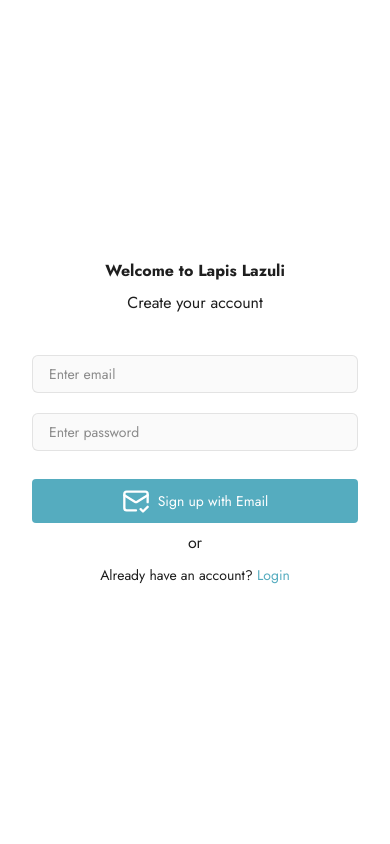
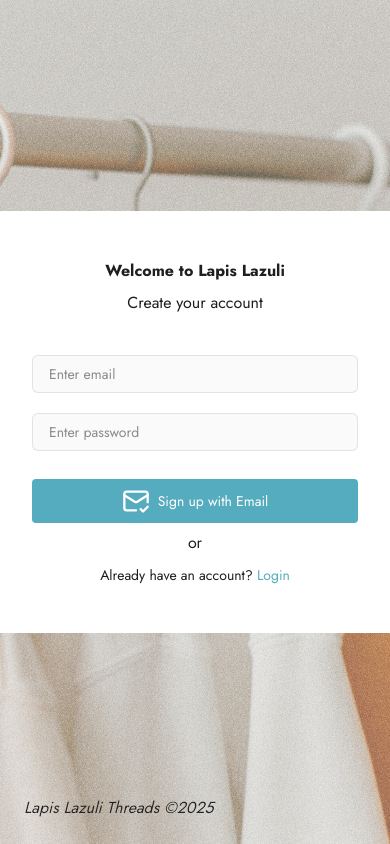
Before and after one commit to Karongoi/Lapis-Lazuli, a Next.js app: page /signup in a window 390 px wide. Built offline with nearby package versions, Linux system fonts and the light colour scheme; no server answers.

Commit message:
fix: change responsive layout for auth pages on mobile view

```diff
--- a/app/(lazuli)/(auth)/login/page.tsx
+++ b/app/(lazuli)/(auth)/login/page.tsx
@@ -48,7 +48,7 @@
                 src={bgImage}
                 alt="Background"
                 priority
-                className="hidden sm:block object-cover h-screen w-full opacity-70"
+                className="block object-cover h-screen w-full sm:w-2/3 opacity-70"
             />
             <span className='absolute left-6 bottom-6 italic'>Lapis Lazuli Threads &copy;2025</span>
 
@@ -57,7 +57,7 @@
 
             {/* Form container */}
             <div
-                className="relative z-20 bg-background w-full lg:w-[45%] p-8 md:px-12 py-12 flex flex-col items-center gap-2 h-screen justify-center"
+                className="absolute sm:relative z-20 bg-background w-full sm:w-1/2 lg:w-[45%] p-8 md:px-12 py-12 flex flex-col items-center gap-2 h-auto sm:h-screen justify-center"
             >
                 <h1 className="text-md md:text-xl lg:text-2xl font-bold text-center">Welcome to <span className=''>Lapis Lazuli</span></h1>
                 <p className='text-center'>Sign in to your account</p>
--- a/app/(lazuli)/(auth)/signup/page.tsx
+++ b/app/(lazuli)/(auth)/signup/page.tsx
@@ -39,7 +39,7 @@
                 src={bgImage}
                 alt="Background"
                 priority
-                className="hidden sm:block object-cover h-screen w-full opacity-70"
+                className="block object-cover h-screen w-full sm:w-2/3 opacity-70"
             />
             <span className='absolute left-6 bottom-6 italic'>Lapis Lazuli Threads &copy;2025</span>
 
@@ -48,7 +48,7 @@
 
             {/* Form container */}
             <div
-                className="relative z-20 bg-background w-full lg:w-[45%] p-8 md:px-12 py-12 flex flex-col items-center gap-2 h-screen justify-center"
+                className="absolute sm:relative z-20 bg-background w-full sm:w-1/2 lg:w-[45%] p-8 md:px-12 py-12 flex flex-col items-center gap-2 h-auto sm:h-screen justify-center"
             >
                 <h1 className="text-md md:text-xl font-bold text-center">Welcome to <span className=''>Lapis Lazuli</span></h1>
                 <p className='text-center'>Create your account</p>
```
